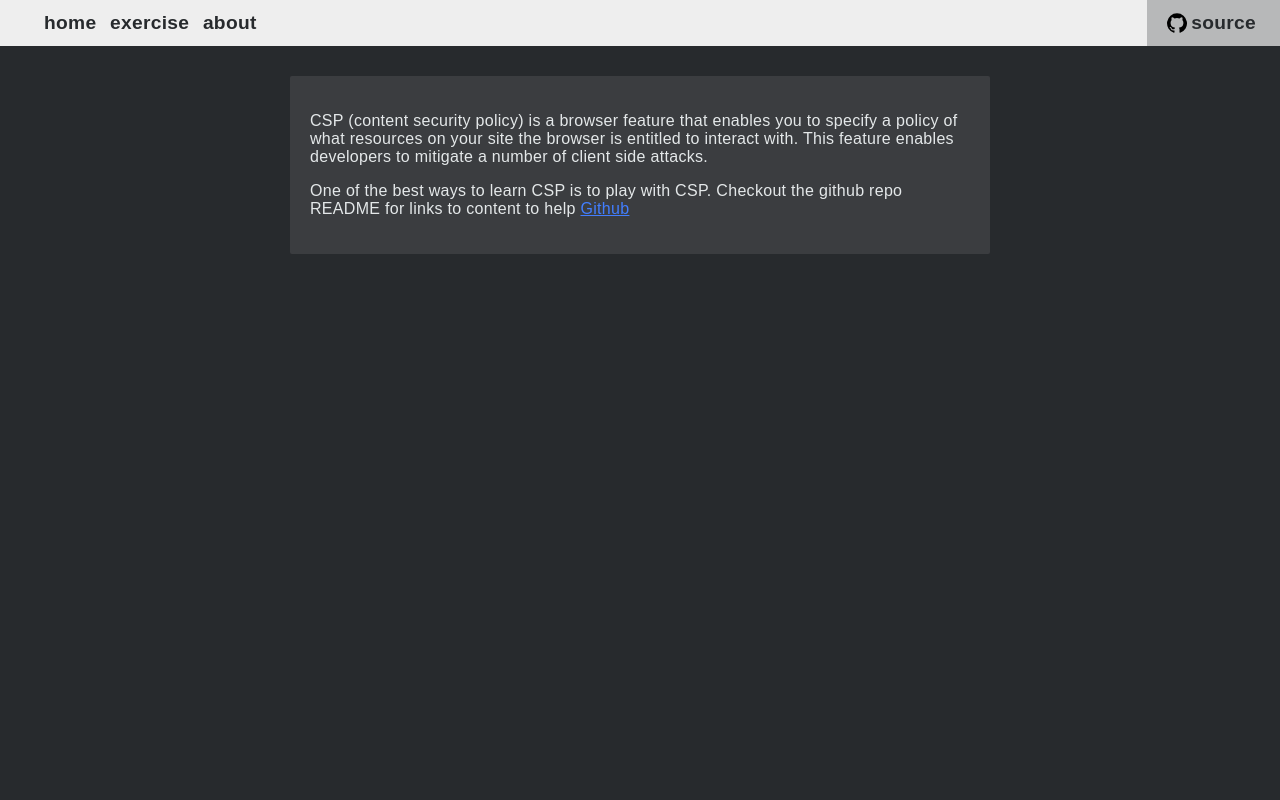
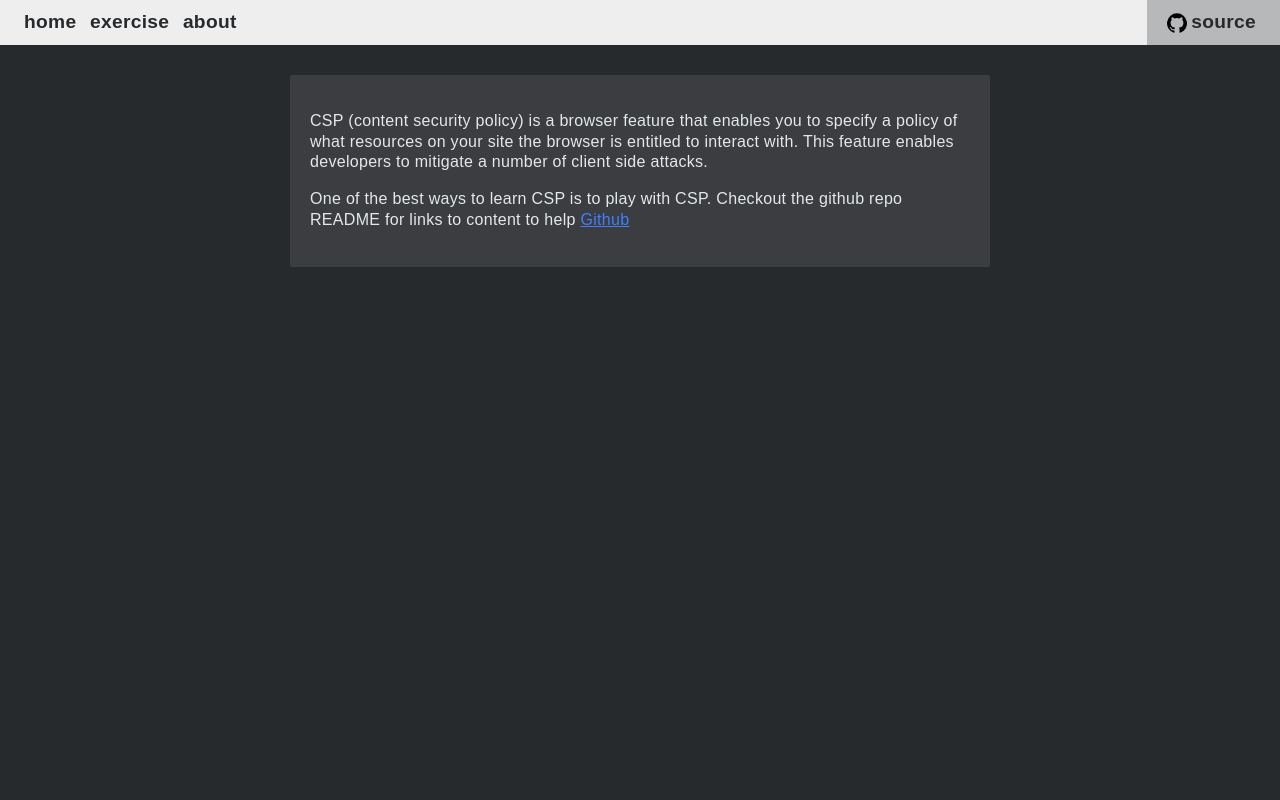
Before and after one commit to rezen/csp, a PHP site: page /about.php in a window 1280 px wide. Run offline with PHP 8.4, Linux system fonts and the light colour scheme; data that the repository does not hold is empty.

Commit message:
Fixed CSS for Firefox

```diff
--- a/csp-main/assets/app.css
+++ b/csp-main/assets/app.css
@@ -1,10 +1,17 @@
-@import url('https://fonts.googleapis.com/css?family=Monoton');
+html, body {
+  box-sizing: border-box;
+  padding: 0;
+  margin: 0;
+  line-height: 1.3em;
+}
 
-html {
-box-sizing: border-box;
+ul {
+  padding: 0;
+  margin: 0;
 }
+
 *, *:before, *:after {
-box-sizing: inherit;
+  box-sizing: inherit;
 }
 
 hr {
@@ -34,7 +41,9 @@ body {
 a, a:visited {
   color: rgb(66, 126, 255);
 }
+
 button {
+  cursor: pointer;
   background: #ccc;
   border: none;
   border-radius: 2px;
@@ -74,7 +83,7 @@ tr {
 }
 
 td pre {
-  padding:4px 8px;
+  padding:12px 12px;
   text-align: left;
   /*word-wrap: break-word;*/
   max-width: 800px;
@@ -82,8 +91,8 @@ td pre {
   /*display:inline-block;*/
   overflow: hidden;
   background:rgba(0,0,0, 0.3);
-  padding: 4px 12px;
   border-radius: 2px;
+  line-height: 1.4em;
 }
 
 table, th, td {
@@ -292,8 +301,12 @@ textarea {
   background: #eee;
   font-size: 120%;
   font-weight: bold;
+  margin-bottom: 20px;
+
 }
-
+#main-menu ul {
+  padding-left: 20px;
+}
 #main-menu li {
   display: inline-block;
 }
@@ -392,3 +405,5 @@ a:hover {
 .category-hint code {
   font-weight: bold;
 }
+
+@import url('https://fonts.googleapis.com/css?family=Monoton');
```
